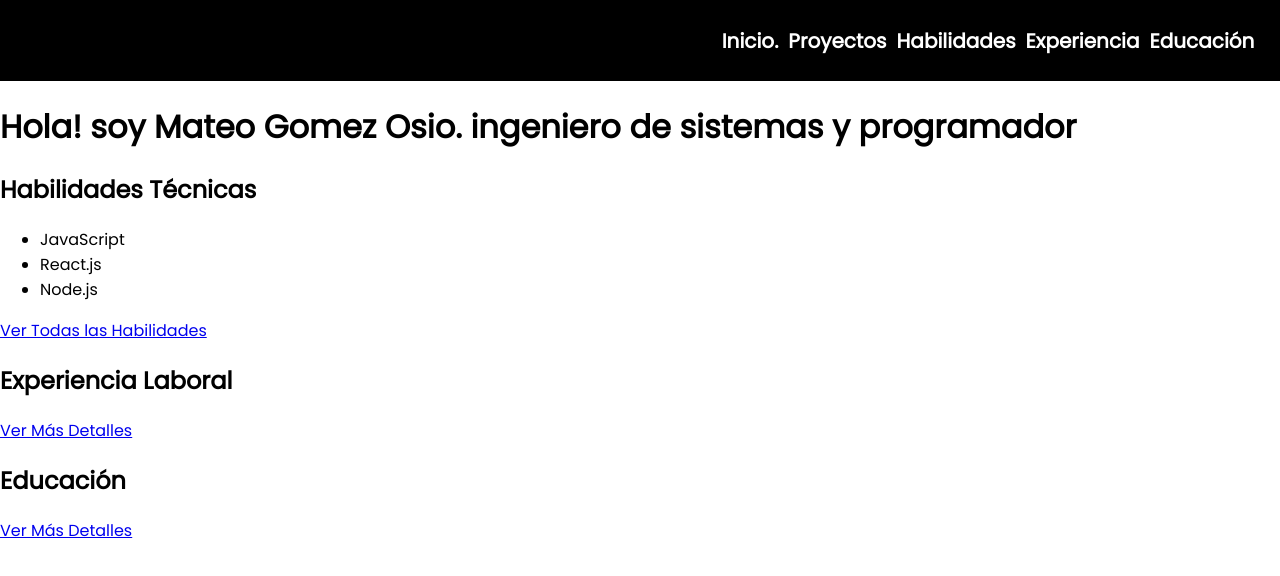
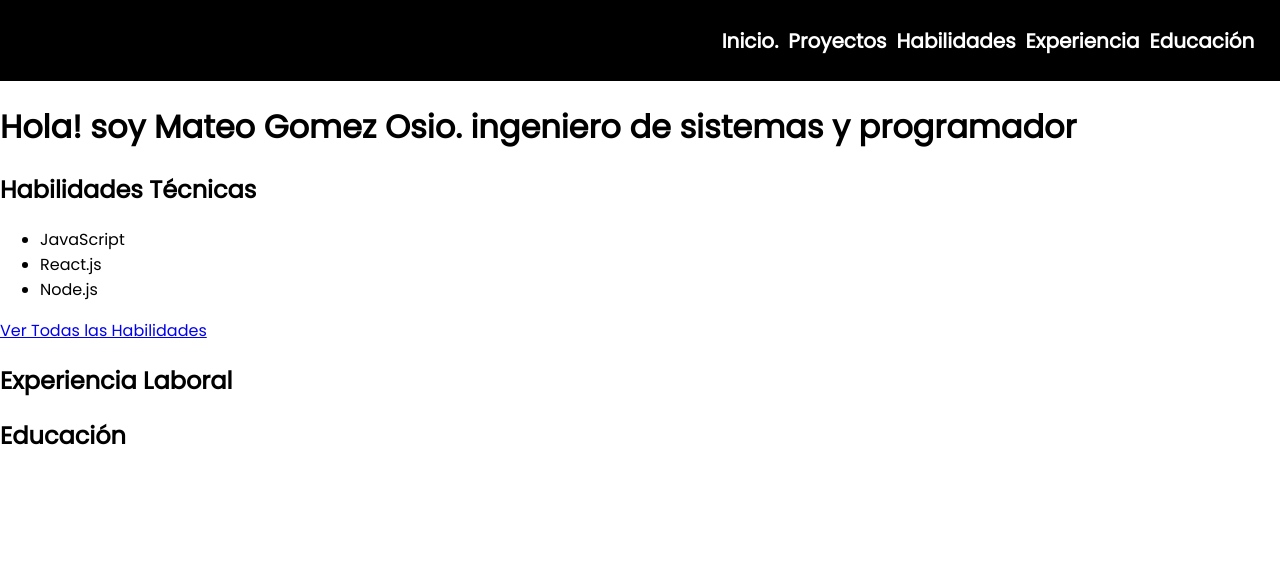
Before and after one commit to matgom97/portafolio, a React (Create React App) app: page / in a window 1280 px wide. Shown: the top 576 px of the page. Built offline with nearby package versions, Linux system fonts and the light colour scheme.

Commit message:
commit refactor code

```diff
--- a/src/components/home/education.js
+++ b/src/components/home/education.js
@@ -8,7 +8,6 @@ const Education = () => {
     <section id="education">
       <h2>Educación</h2>
       {/* Detalles sobre tu educación */}
-      <Link to="/education/details  ">Ver Más Detalles</Link>
     </section>
   );
 };
--- a/src/components/home/experience.js
+++ b/src/components/home/experience.js
@@ -8,7 +8,6 @@ const Experience = () => {
     <section id="experience">
       <h2>Experiencia Laboral</h2>
       {/* Detalles sobre tu experiencia laboral */}
-      <Link to="/experience">Ver Más Detalles</Link>
     </section>
   );
 };
--- a/src/components/home/projectList.js
+++ b/src/components/home/projectList.js
@@ -8,7 +8,6 @@ const ProjectList = () => {
     <section>
       <h2>Proyectos Destacados</h2>
       {/* Aquí puedes listar tus proyectos */}
-      <Link to="/projects">Ver Todos los Proyectos</Link>
     </section>
   );
 };
```
